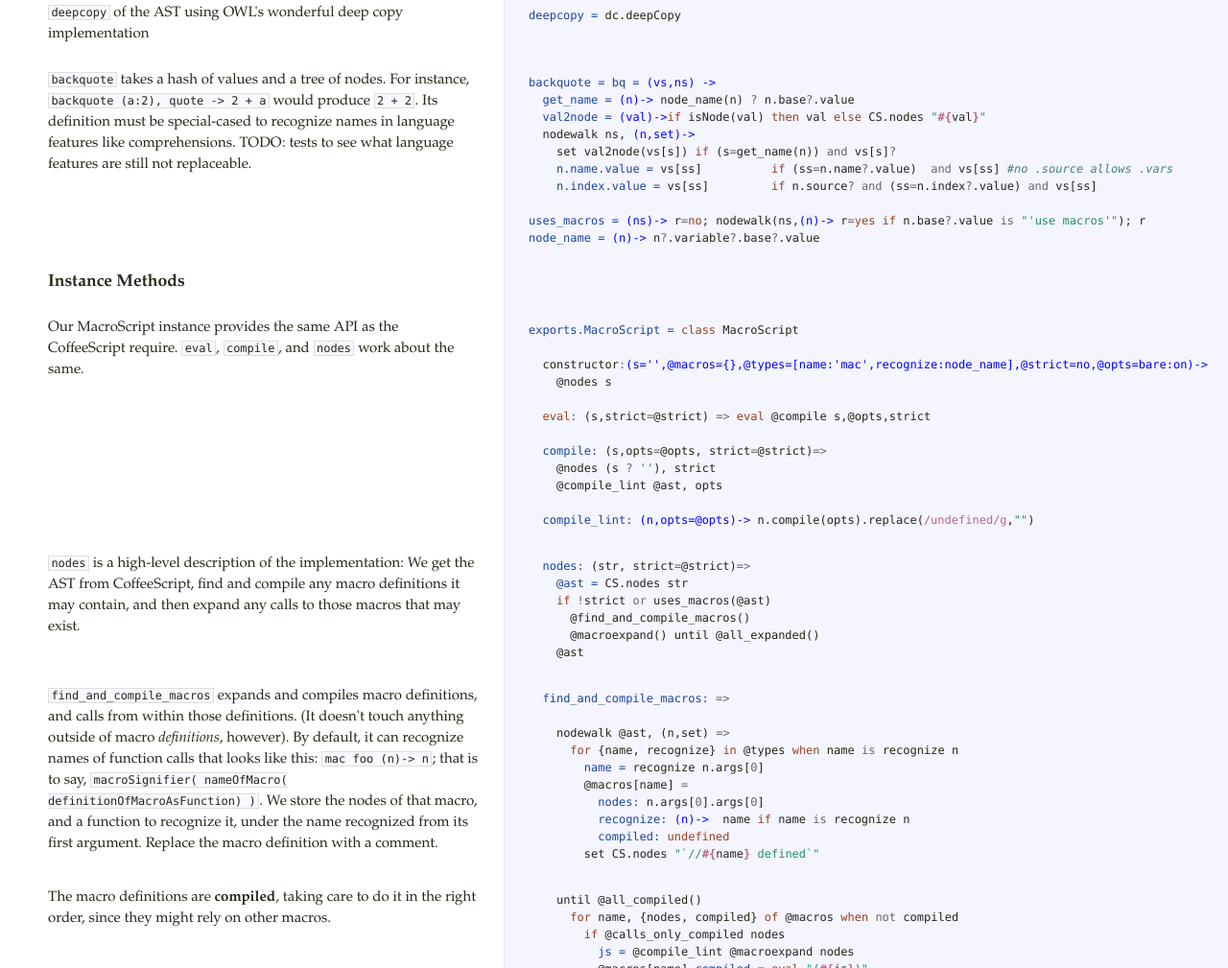
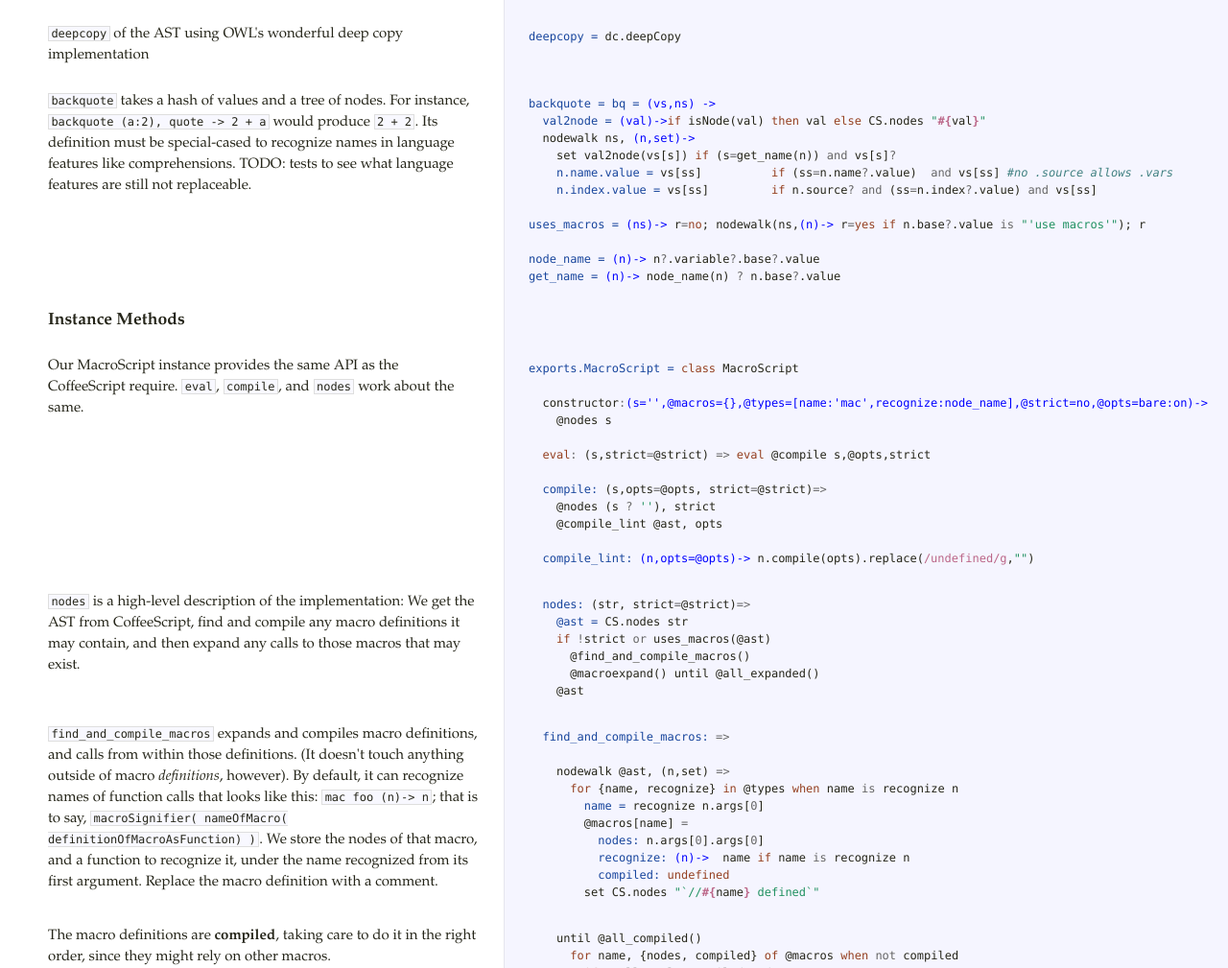
Before and after one commit to mrluc/macros.coffee, a website: page docs/macros.html in a window 1280 px wide. Shown: the part 1310-2319 px from the top of the page at 96% size. Drawn offline with Linux system fonts and the light colour scheme.

Commit message:
gen docs

```diff
--- a/docs/macros.html
+++ b/docs/macros.html
@@ -1,4 +1,4 @@
-<!DOCTYPE html>  <html> <head>   <title>macros.coffee</title>   <meta http-equiv="content-type" content="text/html; charset=UTF-8">   <link rel="stylesheet" media="all" href="docco.css" /> </head> <body>   <div id="container">     <div id="background"></div>            <div id="jump_to">         Jump To &hellip;         <div id="jump_wrapper">           <div id="jump_page">                                           <a class="source" href="core_macros.html">                 core_macros.coffee               </a>                                           <a class="source" href="macros.html">                 macros.coffee               </a>                        </div>         </div>       </div>          <table cellpadding="0" cellspacing="0">       <thead>         <tr>           <th class="docs">             <h1>               macros.coffee             </h1>           </th>           <th class="code">           </th>         </tr>       </thead>       <tbody>                               <tr id="section-1">             <td class="docs">               <div class="pilwrap">                 <a class="pilcrow" href="#section-1">&#182;</a>               </div>               <p><strong>macros.coffee</strong> is Lisp-style macros for CoffeeScript in 100 lines.</p>
+<!DOCTYPE html>  <html> <head>   <title>macros.coffee</title>   <meta http-equiv="content-type" content="text/html; charset=UTF-8">   <link rel="stylesheet" media="all" href="docco.css" /> </head> <body>   <div id="container">     <div id="background"></div>            <div id="jump_to">         Jump To &hellip;         <div id="jump_wrapper">           <div id="jump_page">                                           <a class="source" href="core_macros.html">                 core_macros.coffee               </a>                                           <a class="source" href="macros.html">                 macros.coffee               </a>                        </div>         </div>       </div>          <table cellpadding="0" cellspacing="0">       <thead>         <tr>           <th class="docs">             <h1>               macros.coffee             </h1>           </th>           <th class="code">           </th>         </tr>       </thead>       <tbody>                               <tr id="section-1">             <td class="docs">               <div class="pilwrap">                 <a class="pilcrow" href="#section-1">&#182;</a>               </div>               <p><strong>macros.coffee</strong> is Lisp-style macros for CoffeeScript in (under) 100 lines.</p>
 
 <p>Jump to:</p>
 
@@ -66,7 +66,6 @@ uses the setter function to replace the first node encountered with the number 2
 <code>backquote (a:2), quote -&gt; 2 + a</code> would produce <code>2 + 2</code>. Its definition
 must be special-cased to recognize names in language features like comprehensions.
 TODO: tests to see what language features are still not replaceable.</p>             </td>             <td class="code">               <div class="highlight"><pre><span class="nv">backquote = bq = </span><span class="nf">(vs,ns) -&gt;</span>
-  <span class="nv">get_name = </span><span class="nf">(n)-&gt;</span> <span class="nx">node_name</span><span class="p">(</span><span class="nx">n</span><span class="p">)</span> <span class="o">?</span> <span class="nx">n</span><span class="p">.</span><span class="nx">base</span><span class="o">?</span><span class="p">.</span><span class="nx">value</span>
   <span class="nv">val2node = </span><span class="nf">(val)-&gt;</span><span class="k">if</span> <span class="nx">isNode</span><span class="p">(</span><span class="nx">val</span><span class="p">)</span> <span class="k">then</span> <span class="nx">val</span> <span class="k">else</span> <span class="nx">CS</span><span class="p">.</span><span class="nx">nodes</span> <span class="s">&quot;</span><span class="si">#{</span><span class="nx">val</span><span class="si">}</span><span class="s">&quot;</span>
   <span class="nx">nodewalk</span> <span class="nx">ns</span><span class="p">,</span> <span class="nf">(n,set)-&gt;</span>
     <span class="nx">set</span> <span class="nx">val2node</span><span class="p">(</span><span class="nx">vs</span><span class="p">[</span><span class="nx">s</span><span class="p">])</span> <span class="k">if</span> <span class="p">(</span><span class="nx">s</span><span class="o">=</span><span class="nx">get_name</span><span class="p">(</span><span class="nx">n</span><span class="p">))</span> <span class="o">and</span> <span class="nx">vs</span><span class="p">[</span><span class="nx">s</span><span class="p">]</span><span class="o">?</span>
@@ -74,7 +73,9 @@ TODO: tests to see what language features are still not replaceable.</p>
     <span class="nv">n.index.value = </span><span class="nx">vs</span><span class="p">[</span><span class="nx">ss</span><span class="p">]</span>         <span class="k">if</span> <span class="nx">n</span><span class="p">.</span><span class="nx">source</span><span class="o">?</span> <span class="o">and</span> <span class="p">(</span><span class="nx">ss</span><span class="o">=</span><span class="nx">n</span><span class="p">.</span><span class="nx">index</span><span class="o">?</span><span class="p">.</span><span class="nx">value</span><span class="p">)</span> <span class="o">and</span> <span class="nx">vs</span><span class="p">[</span><span class="nx">ss</span><span class="p">]</span>
 
 <span class="nv">uses_macros = </span><span class="nf">(ns)-&gt;</span> <span class="nx">r</span><span class="o">=</span><span class="kc">no</span><span class="p">;</span> <span class="nx">nodewalk</span><span class="p">(</span><span class="nx">ns</span><span class="p">,</span><span class="nf">(n)-&gt;</span> <span class="nx">r</span><span class="o">=</span><span class="kc">yes</span> <span class="k">if</span> <span class="nx">n</span><span class="p">.</span><span class="nx">base</span><span class="o">?</span><span class="p">.</span><span class="nx">value</span> <span class="o">is</span> <span class="s">&quot;&#39;use macros&#39;&quot;</span><span class="p">);</span> <span class="nx">r</span>
-<span class="nv">node_name = </span><span class="nf">(n)-&gt;</span> <span class="nx">n</span><span class="o">?</span><span class="p">.</span><span class="nx">variable</span><span class="o">?</span><span class="p">.</span><span class="nx">base</span><span class="o">?</span><span class="p">.</span><span class="nx">value</span></pre></div>             </td>           </tr>                               <tr id="section-6">             <td class="docs">               <div class="pilwrap">                 <a class="pilcrow" href="#section-6">&#182;</a>               </div>               <h3>Instance Methods <a id='impl'></a></h3>             </td>             <td class="code">               <div class="highlight"><pre></pre></div>             </td>           </tr>                               <tr id="section-7">             <td class="docs">               <div class="pilwrap">                 <a class="pilcrow" href="#section-7">&#182;</a>               </div>               <p>Our MacroScript instance provides the same API as the CoffeeScript require.
+
+<span class="nv">node_name = </span><span class="nf">(n)-&gt;</span> <span class="nx">n</span><span class="o">?</span><span class="p">.</span><span class="nx">variable</span><span class="o">?</span><span class="p">.</span><span class="nx">base</span><span class="o">?</span><span class="p">.</span><span class="nx">value</span>
+<span class="nv">get_name = </span><span class="nf">(n)-&gt;</span> <span class="nx">node_name</span><span class="p">(</span><span class="nx">n</span><span class="p">)</span> <span class="o">?</span> <span class="nx">n</span><span class="p">.</span><span class="nx">base</span><span class="o">?</span><span class="p">.</span><span class="nx">value</span></pre></div>             </td>           </tr>                               <tr id="section-6">             <td class="docs">               <div class="pilwrap">                 <a class="pilcrow" href="#section-6">&#182;</a>               </div>               <h3>Instance Methods <a id='impl'></a></h3>             </td>             <td class="code">               <div class="highlight"><pre></pre></div>             </td>           </tr>                               <tr id="section-7">             <td class="docs">               <div class="pilwrap">                 <a class="pilcrow" href="#section-7">&#182;</a>               </div>               <p>Our MacroScript instance provides the same API as the CoffeeScript require.
 <code>eval</code>, <code>compile</code>, and <code>nodes</code> work about the same.</p>             </td>             <td class="code">               <div class="highlight"><pre><span class="nv">exports.MacroScript = </span><span class="k">class</span> <span class="nx">MacroScript</span>
 
   <span class="nx">constructor</span><span class="o">:</span><span class="nf">(s=&#39;&#39;,@macros={},@types=[name:&#39;mac&#39;,recognize:node_name],@strict=no,@opts=bare:on)-&gt;</span>
```
